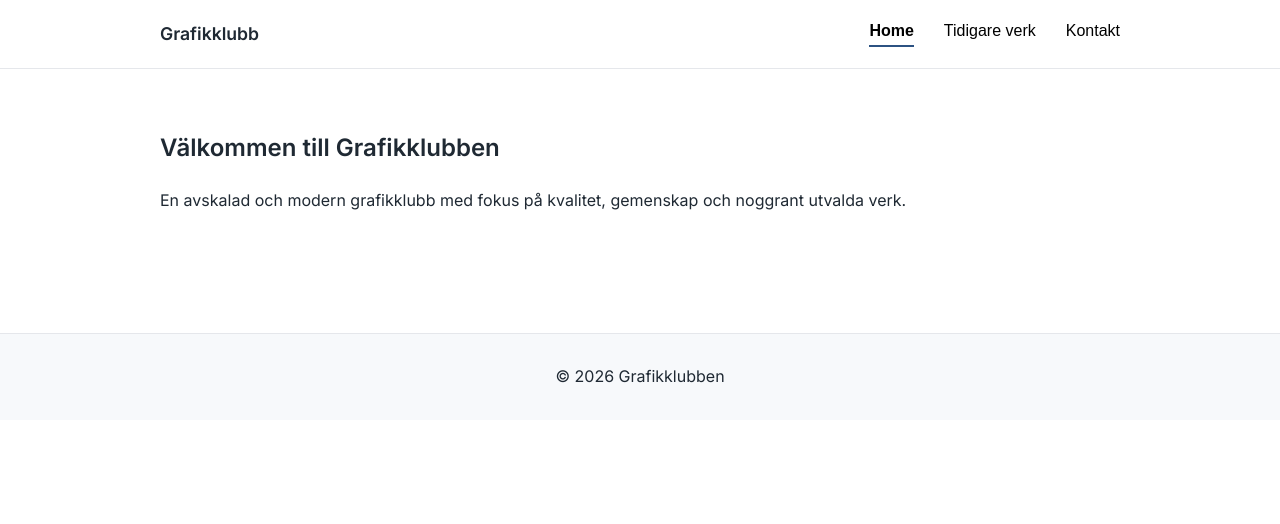
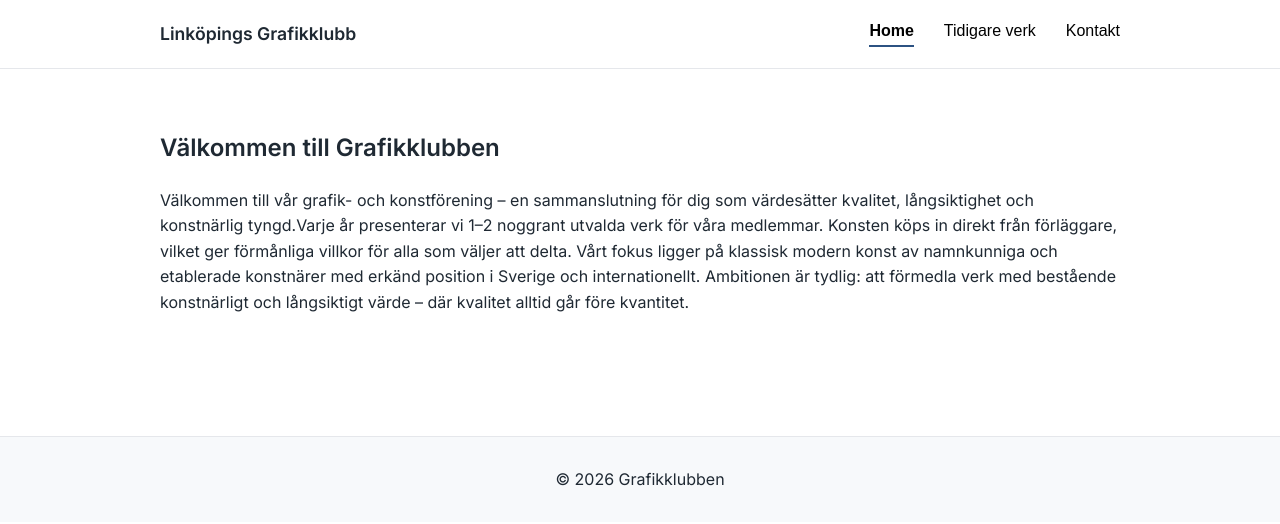
Before and after one commit to pontussandberg-ai/grafikklubb, a plain HTML site: page index.html in a window 1280 px wide. Drawn offline with Linux system fonts and the light colour scheme.

Commit message:
Update index.html

```diff
--- a/index.html
+++ b/index.html
@@ -3,7 +3,7 @@
 <head>
     <meta charset="UTF-8">
     <meta name="viewport" content="width=device-width, initial-scale=1.0">
-    <title>Grafikklubb</title>
+    <title>Linköpings Grafikklubb</title>
 
     <!-- Google Font -->
     <link href="https://fonts.googleapis.com/css2?family=Inter:wght@300;400;600&display=swap" rel="stylesheet">
@@ -158,7 +158,7 @@
 
 <header>
     <nav>
-        <div class="logo">Grafikklubb</div>
+        <div class="logo">Linköpings Grafikklubb</div>
         <div class="tabs">
             <button class="tab-btn active" onclick="showTab('home', this)">Home</button>
             <button class="tab-btn" onclick="showTab('works', this)">Tidigare verk</button>
@@ -169,7 +169,12 @@
 
 <section id="home" class="active">
     <h1>Välkommen till Grafikklubben</h1>
-    <p>En avskalad och modern grafikklubb med fokus på kvalitet, gemenskap och noggrant utvalda verk.</p>
+    <p>Välkommen till vår grafik- och konstförening – en sammanslutning för dig som värdesätter kvalitet,
+        långsiktighet och konstnärlig tyngd.Varje år presenterar vi 1–2 noggrant utvalda verk för våra medlemmar.
+        Konsten köps in direkt från förläggare, vilket ger förmånliga villkor för alla som väljer att delta.
+        Vårt fokus ligger på klassisk modern konst av namnkunniga och etablerade konstnärer med erkänd position i Sverige och internationellt.
+        Ambitionen är tydlig: att förmedla verk med bestående konstnärligt och långsiktigt värde – där kvalitet alltid går före kvantitet.
+    </p>
 </section>
 
 <section id="works">
```
